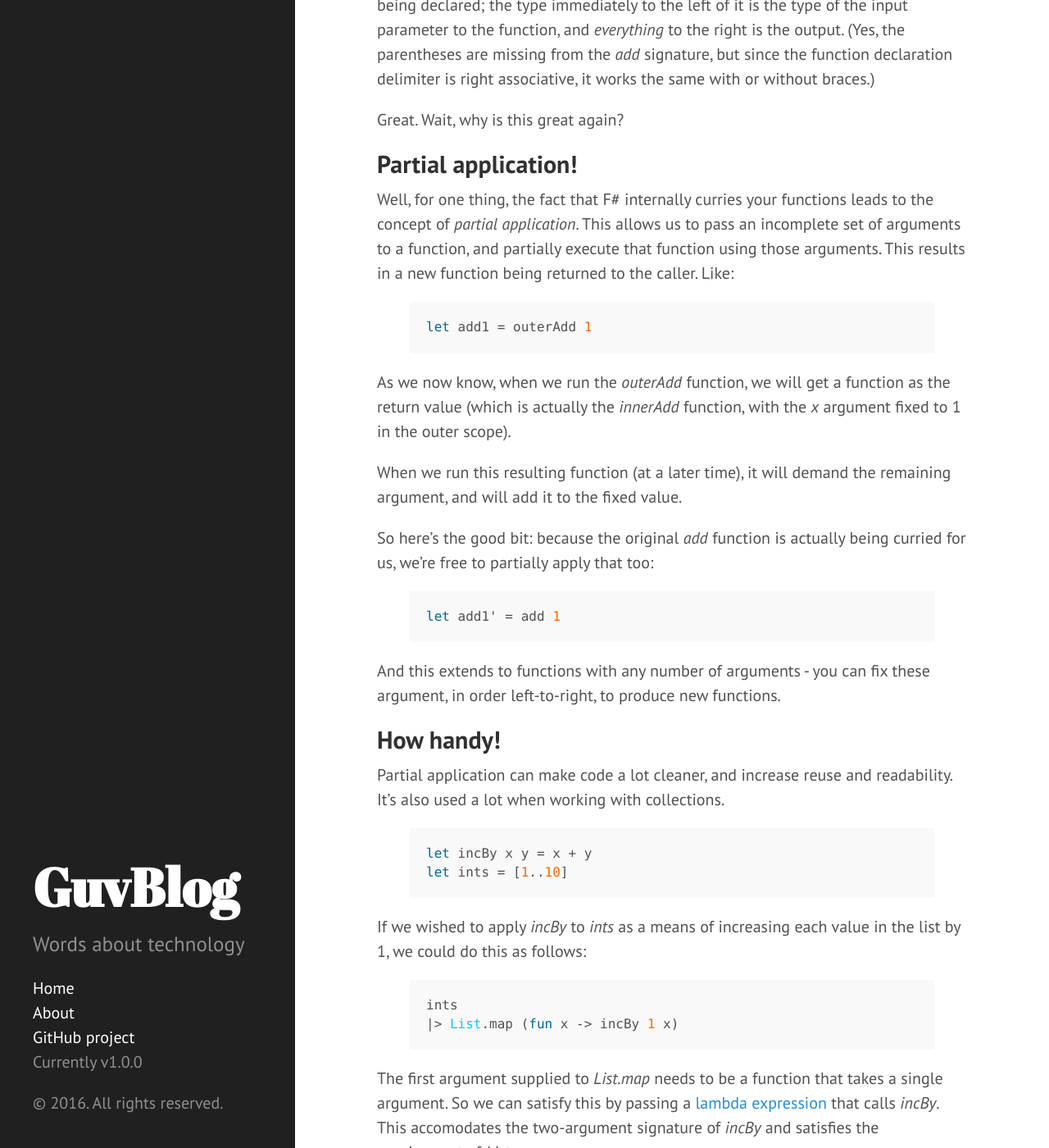
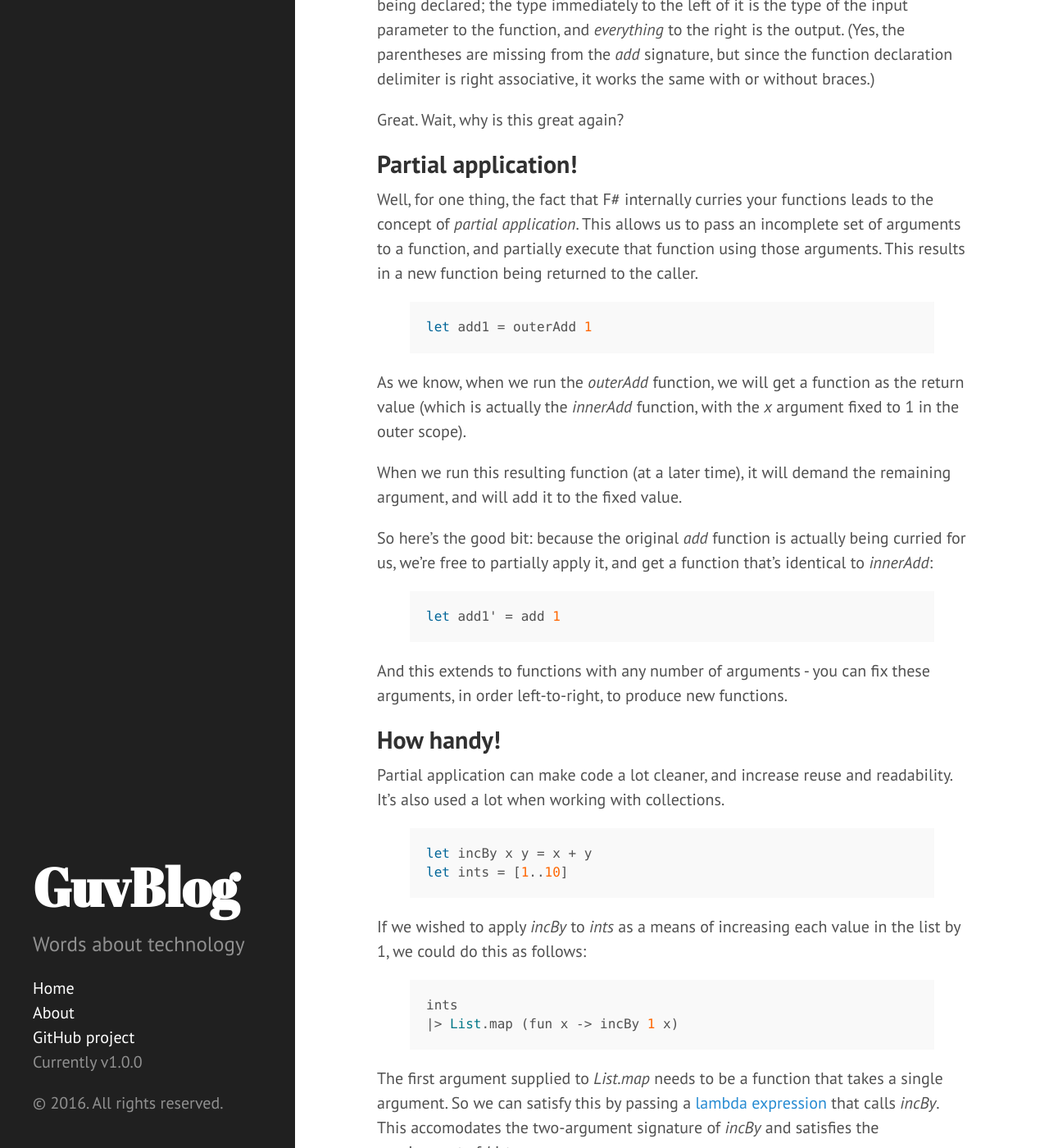
Before and after one commit to DblV/DblV.github.io, a Jekyll site: the page built from _posts/2016-07-23-currying_in_fsharp.md, in a window 1280 px wide and 1400 px high, scrolled down 1666 px. Shown: the whole window at 82% size. Built offline with Jekyll 4.4.1, drawn with Linux system fonts in a browser that asks for light colours; comment, search, counter and statistics services are not loaded; some of the changed text lies outside the part shown.

Commit message:
Tweaks to currying post
Linkify
fsharp not supported by Rouge, using Haskell for code highlighting
instead
fix markdown to ensure list renders properly
Slight tweak to body

```diff
--- a/_posts/2016-07-23-currying_in_fsharp.md
+++ b/_posts/2016-07-23-currying_in_fsharp.md
@@ -9,11 +9,11 @@
 
 ## So, currying...
 
-F#, not uniquely among functional programming languages, has origins in lambda calculus. One of the core tenets of this school of mathematical thought is "functions take one value and return one value".
+F#, not uniquely among functional programming languages, has origins in [lambda calculus](https://en.wikipedia.org/wiki/Lambda_calculus). One of the core tenets of this school of mathematical thought is "functions take one value and return one value".
 
 So consider the following function declaration in F#. Two inputs, one output. Is this breaking the rules of lambda calculus?
 
-{% highlight fsharp %}
+{% highlight Haskell %}
 let add x y = x + y
 {% endhighlight %}
 
@@ -23,7 +23,7 @@
 
 We can agree that the *outerAdd* function shown below does indeed meet the rule of one in, one out.
 
-{% highlight fsharp %}
+{% highlight Haskell %}
 let outerAdd x =
     let innerAdd y =
         x + y
@@ -34,7 +34,7 @@
 
 Wait - you don't agree? Then throw them both into FSI, and let's compare:
 
-{% highlight fsharp %}
+{% highlight Haskell %}
 val outerAdd : x:int -> (int -> int)
 
 val add : x:int -> y:int -> int
@@ -50,36 +50,36 @@
 
 ## Partial application!
 
-Well, for one thing, the fact that F# internally curries your functions leads to the concept of *partial application*. This allows us to pass an incomplete set of arguments to a function, and partially execute that function using those arguments. This results in a new function being returned to the caller. Like:
+Well, for one thing, the fact that F# internally curries your functions leads to the concept of *partial application*. This allows us to pass an incomplete set of arguments to a function, and partially execute that function using those arguments. This results in a new function being returned to the caller.
 
-{% highlight fsharp %}
+{% highlight Haskell %}
 let add1 = outerAdd 1
 {% endhighlight %}
 
-As we now know, when we run the *outerAdd* function, we will get a function as the return value (which is actually the *innerAdd* function, with the *x* argument fixed to 1 in the outer scope).
+As we know, when we run the *outerAdd* function, we will get a function as the return value (which is actually the *innerAdd* function, with the *x* argument fixed to 1 in the outer scope).
 
 When we run this resulting function (at a later time), it will demand the remaining argument, and will add it to the fixed value.
 
-So here's the good bit: because the original *add* function is actually being curried for us, we're free to partially apply that too:
+So here's the good bit: because the original *add* function is actually being curried for us, we're free to partially apply it, and get a function that's identical to *innerAdd*:
 
-{% highlight fsharp %}
+{% highlight Haskell %}
 let add1' = add 1
 {% endhighlight %}
 
-And this extends to functions with any number of arguments - you can fix these argument, in order left-to-right, to produce new functions.
+And this extends to functions with any number of arguments - you can fix these arguments, in order left-to-right, to produce new functions.
 
 ## How handy!
 
 Partial application can make code a lot cleaner, and increase reuse and readability. It's also used a lot when working with collections.
 
-{% highlight fsharp %}
+{% highlight Haskell %}
 let incBy x y = x + y
 let ints = [1..10]
 {% endhighlight %}
 
 If we wished to apply *incBy* to *ints* as a means of increasing each value in the list by 1, we could do this as follows:
 
-{% highlight fsharp %}
+{% highlight Haskell %}
 ints
 |> List.map (fun x -> incBy 1 x)
 {% endhighlight %}
@@ -88,7 +88,7 @@
 
 However, the use of lambda syntax could distract a little from the purpose of the code. We can use partial application to clarify things:
 
-{% highlight fsharp %}
+{% highlight Haskell %}
 ints
 |> List.map (incBy 1)
 {% endhighlight %}
@@ -97,7 +97,7 @@
 
 You could simplify further by defining a symbol for the partially applied function instead:
 
-{% highlight fsharp %}
+{% highlight Haskell %}
 let incBy1 = incBy 1
 
 ints
@@ -106,7 +106,7 @@
 
 Or indeed, by partially applying the *List.map* operation itself:
 
-{% highlight fsharp %}
+{% highlight Haskell %}
 let mapIncBy1 = List.map incBy1
 
 ints
@@ -118,6 +118,6 @@
 ## Other resources
 
 That's about it. There are many terrific resources around that go into a lot more detail than this.  Here's a few:
- - For all things F#, Scott Wlaschin's http://www.fsharpforfunandprofit.com is basically the online bible!
- - In particular, the article on currying covers some other aspects and gotchas not touched on here: http://fsharpforfunandprofit.com/posts/currying/
- - Also, this is a great write-up of partial application and currying in JavaScript: http://benalman.com/news/2012/09/partial-application-in-javascript/
+ * For all things F#, Scott Wlaschin's http://www.fsharpforfunandprofit.com is basically the online bible!
+ * In particular, the article on currying covers some other aspects and gotchas not touched on here: http://fsharpforfunandprofit.com/posts/currying/
+ * Also, this is a great write-up of partial application and currying in JavaScript: http://benalman.com/news/2012/09/partial-application-in-javascript/
```
